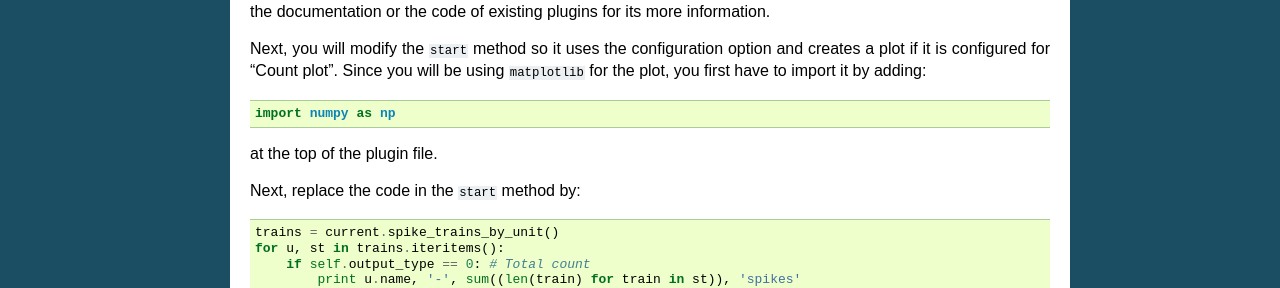
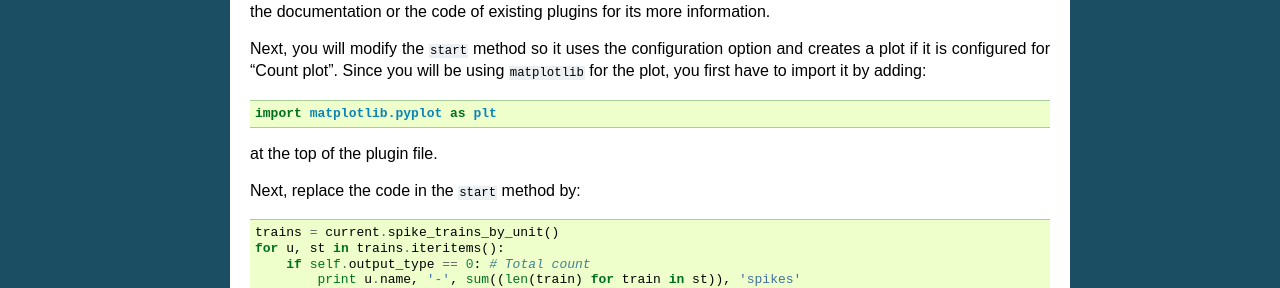
Before and after one commit to rproepp/spykeviewer, a Sphinx documentation site: the page built from doc/source/extending.rst, in a window 1280 px wide. Shown: the part 1169-1457 px from the top of the page. Built offline with Sphinx 7.4.7, drawn with Linux system fonts in a browser that asks for light colours; formulas are drawn with MathJax 3.

Commit message:
Corrected silly mistake in plugin tutorial

```diff
--- a/doc/source/extending.rst
+++ b/doc/source/extending.rst
@@ -78,7 +78,7 @@ Next, you will modify the ``start`` method so it uses the configuration option
 and creates a plot if it is configured for "Count plot". Since you will be
 using ``matplotlib`` for the plot, you first have to import it by adding::
 
-    import numpy as np
+    import matplotlib.pyplot as plt
 
 at the top of the plugin file.
 
```
